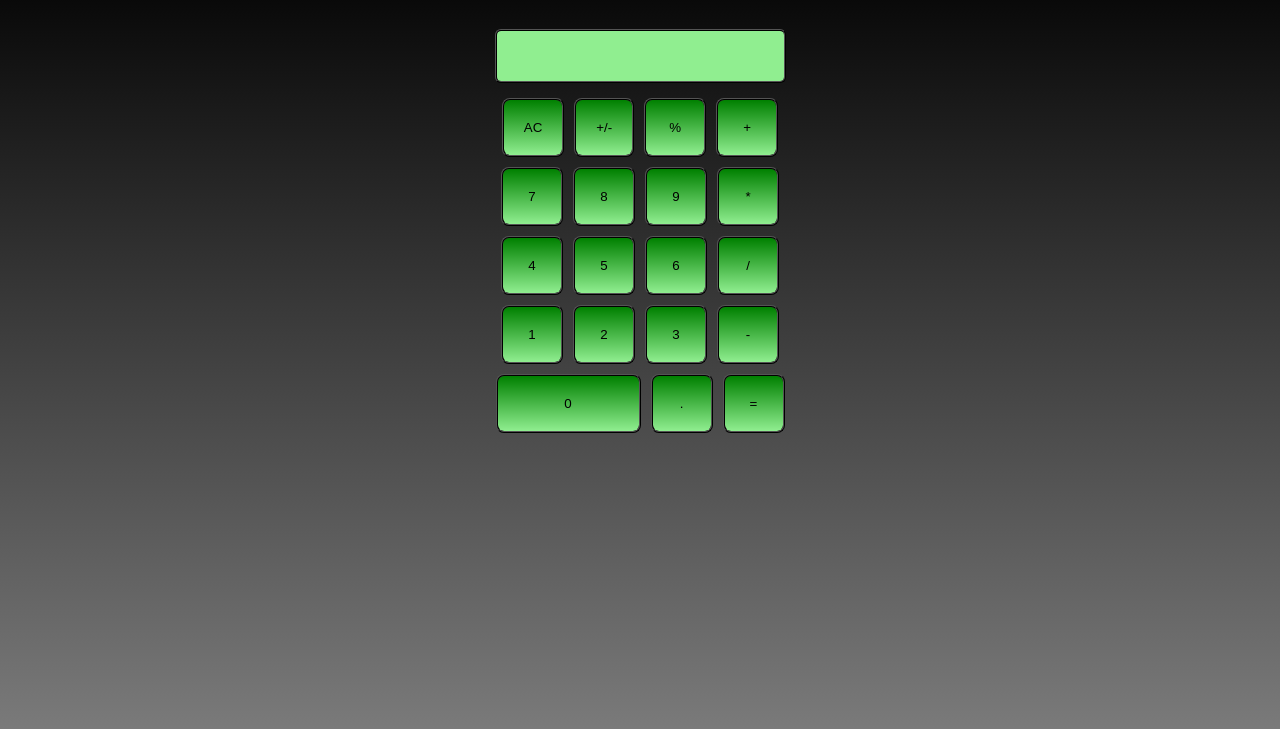
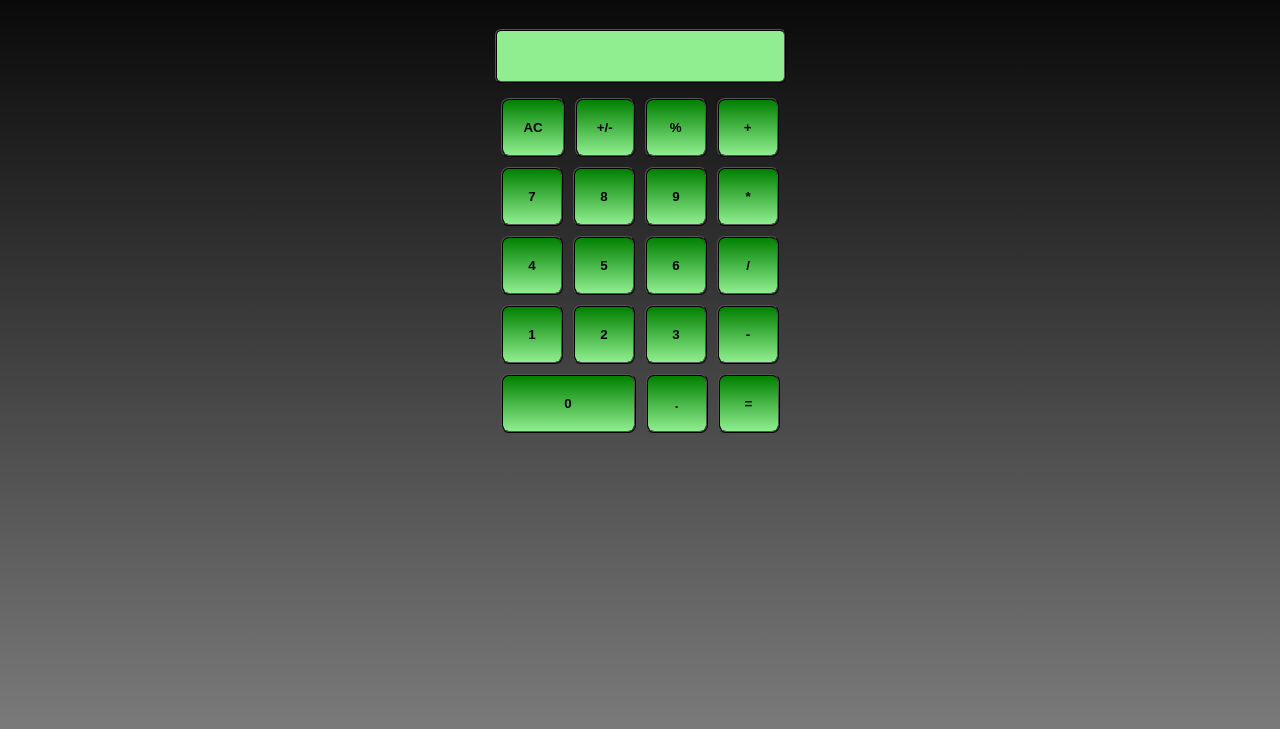
Before and after one commit to sujalkumar0909/Calculator, a plain HTML site: page index.html in a window 1280 px wide. Shown: the part 61-790 px from the top of the page. Drawn offline with Linux system fonts and the light colour scheme.

Commit message:
modified:   css/style.css 	modified:   index.html

```diff
--- a/css/style.css
+++ b/css/style.css
@@ -14,8 +14,9 @@
     border:2px ridge black;
     border-radius:8px;
     cursor:pointer;
-    size: 20px;
+    /* size: 20px; */
     background-image:linear-gradient(green,lightgreen);
+    font-weight:bold;
     /* color:transparent; */
     /* background-clip:text; */
 }
@@ -36,6 +37,7 @@
     /* border-style:none; */
     font-family:'Trebuchet MS', 'Lucida Sans Unicode', 'Lucida Grande', 'Lucida Sans', Arial, sans-serif;
     background-color:lightgreen;
+    font-weight:bold;
 }
 body{
     background-image:linear-gradient(black,grey);
@@ -48,7 +50,7 @@ body{
     column-width:8px;
 }
 .zero{
-    width:145px;
+    width:135px;
 }
 .pad{
     width:62px;
--- a/index.html
+++ b/index.html
@@ -16,7 +16,7 @@
         </div>
         <div class="row">
             <button class="button">AC</button>
-            <button class="button">+/-</button>
+            <button class="button st">+/-</button>
             <button class="button pad">%</button>
             <button class="button pad">+</button>
         </div>
```
